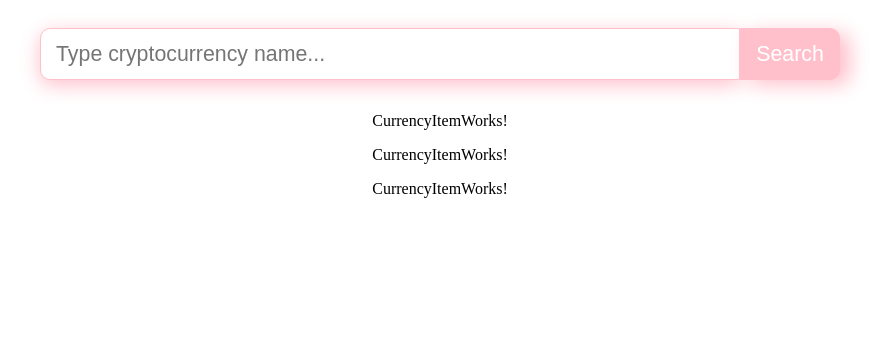
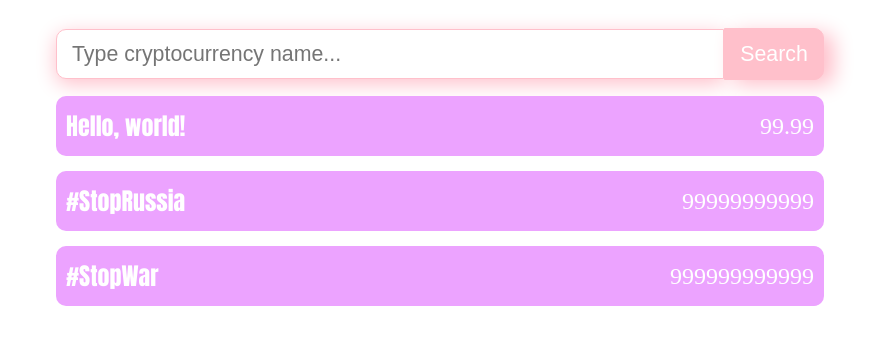
Before and after one commit to summerlightningman/dsr-l4-crypto-monitor-hooks, a React (Create React App) app: page / in a window 1280 px wide. Shown: the top 344 px of the page, without its empty margins (200-1089 px from the left). Built offline with nearby package versions, Linux system fonts and the light colour scheme.

Commit message:
added styles for currency

```diff
--- a/src/components/currency-item.tsx
+++ b/src/components/currency-item.tsx
@@ -1,9 +1,15 @@
 import {CurrencyItemProps, CurrencyItemState} from "../types/currency-item";
 import React from "react";
+import CurrencyContainerItem from "./styled/currency-container-item";
+import CurrencyName from "./styled/currency-name";
+import CurrencyPrice from "./styled/currency-price";
 
 class CurrencyItem extends React.Component<CurrencyItemProps, CurrencyItemState> {
     render() {
-        return <p>CurrencyItemWorks!</p>
+        return <CurrencyContainerItem>
+            <CurrencyName>{this.props.name}</CurrencyName>
+            <CurrencyPrice>{this.props.price}</CurrencyPrice>
+        </CurrencyContainerItem>
     }
 }
 
--- /dev/null
+++ b/src/components/styled/currency-container-item.tsx
@@ -0,0 +1,19 @@
+import styled from "styled-components";
+
+const CurrencyContainerItem = styled.li`
+  width: 60vw;
+  height: 60px;
+
+  display: flex;
+  flex-direction: row;
+  justify-content: space-between;
+  align-items: center;
+  padding: 5px 10px;
+
+  border-radius: 10px;
+  background: #eca3ff;
+
+  margin-bottom: 15px;
+`;
+
+export default CurrencyContainerItem;
--- /dev/null
+++ b/src/components/styled/currency-name.tsx
@@ -0,0 +1,8 @@
+import styled from "styled-components";
+import CurrencyText from "./currency-text";
+
+const CurrencyName = styled(CurrencyText)`
+  font-family: Impact, sans-serif;
+`;
+
+export default CurrencyName
--- /dev/null
+++ b/src/components/styled/currency-price.tsx
@@ -0,0 +1,8 @@
+import styled from "styled-components";
+import CurrencyText from "./currency-text";
+
+const CurrencyPrice = styled(CurrencyText)`
+  font-family: "Arial Rounded MT Bold", serif;
+`;
+
+export default CurrencyPrice;
--- /dev/null
+++ b/src/components/styled/currency-text.ts
@@ -0,0 +1,8 @@
+import styled from "styled-components";
+
+const CurrencyText = styled.span`
+  font-size: 24px;
+  color: white;
+`;
+
+export default CurrencyText
--- a/src/components/styled/main.ts
+++ b/src/components/styled/main.ts
@@ -6,7 +6,8 @@ const Main = styled.main`
   flex-direction: column;
   justify-content: flex-start;
   align-items: center;
-  & > * {
+
+  & * {
     box-sizing: border-box;
   }
 `;
--- /dev/null
+++ b/src/global-styles.ts
@@ -0,0 +1,11 @@
+import {createGlobalStyle} from "styled-components";
+
+const GlobalStyles = createGlobalStyle`
+
+
+  * {
+    box-sizing: border-box;
+  }
+`;
+
+export default GlobalStyles;
--- a/src/index.tsx
+++ b/src/index.tsx
@@ -1,11 +1,13 @@
 import React from 'react';
 import ReactDOM from 'react-dom';
 import App from './components/app';
+import GlobalStyles from './global-styles';
 
 
 ReactDOM.render(
-  <React.StrictMode>
-    <App />
-  </React.StrictMode>,
-  document.getElementById('root')
+    <React.StrictMode>
+        <GlobalStyles/>
+        <App/>
+    </React.StrictMode>,
+    document.getElementById('root')
 );
```
Also changed, not shown: public/logo192.png (deleted), public/logo512.png (deleted), public/robots.txt (deleted).
